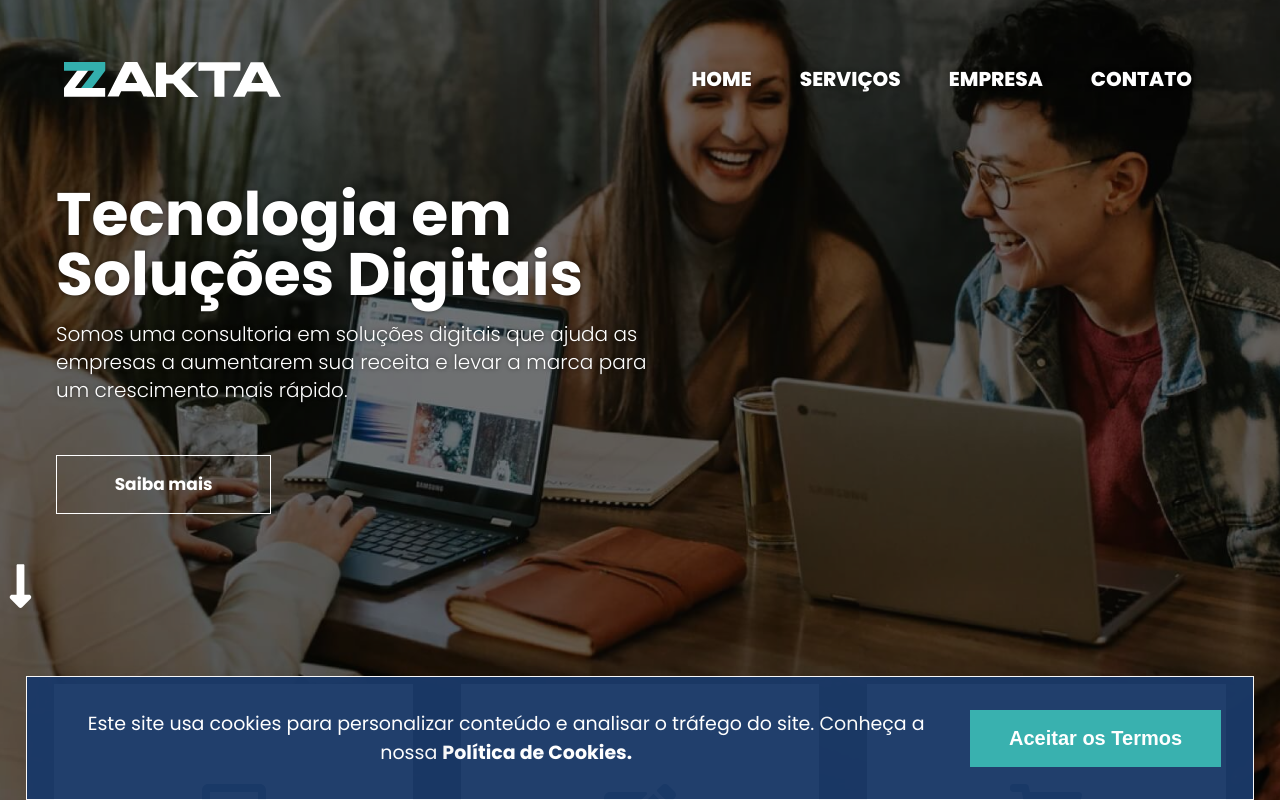
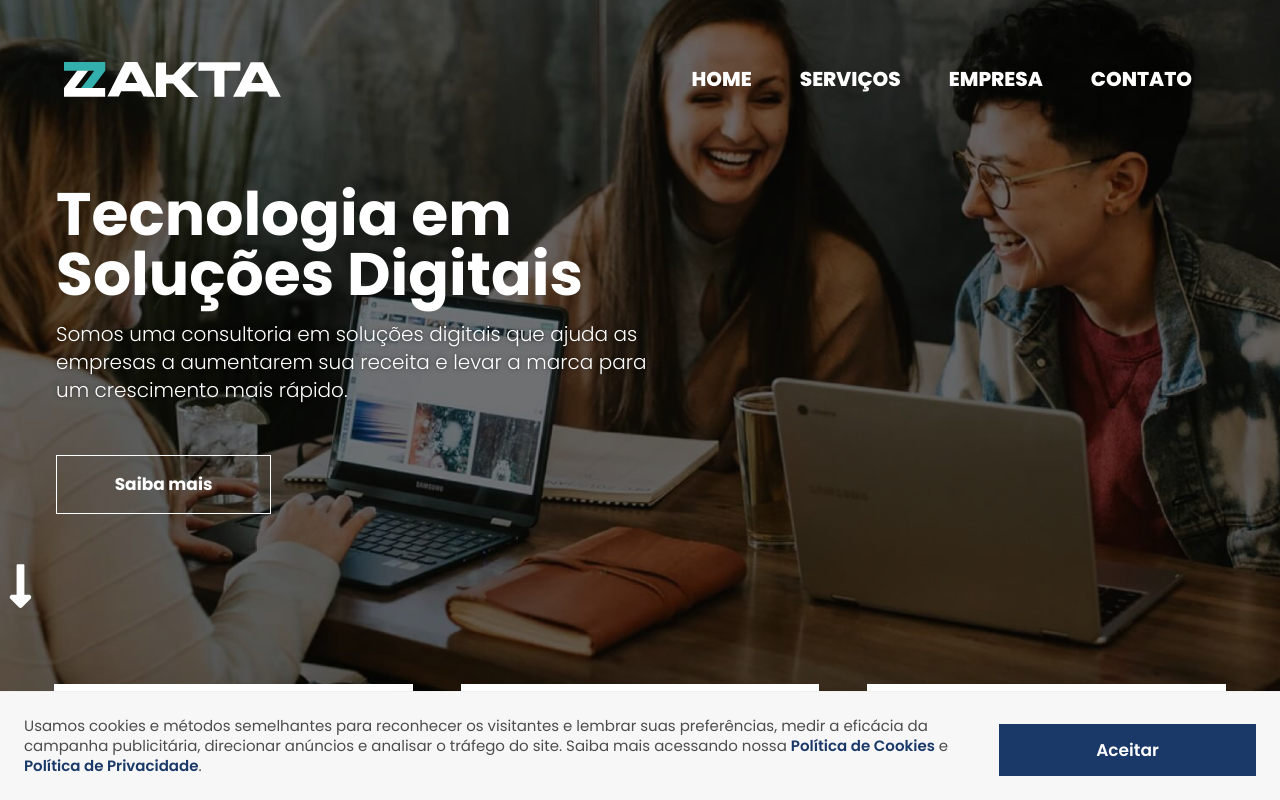
Before and after one commit to zakta/site, a Next.js app: page / in a window 1280 px wide. Shown: the top 800 px of the page. Built offline with nearby package versions, Linux system fonts and the light colour scheme.

Commit message:
change cookies modal layout

```diff
--- a/components/Card/styles.js
+++ b/components/Card/styles.js
@@ -70,7 +70,7 @@ export const Card = styled.div`
     font-size: 18px;
     font-weight: 500;
     position: relative;
-    text-align: justify;
+    text-align: left;
 
     @media (min-width: 768px){
       font-size: 16px;
--- a/components/Company/styles.js
+++ b/components/Company/styles.js
@@ -7,7 +7,6 @@ export const Container = styled.section`
   h3 {
     font-size: 30px;
     font-weight: 700;
-    text-align: justify;
     margin: 0;
   }
 `;
@@ -34,7 +33,6 @@ export const Division = styled.div`
   }
 `;
 export const Text = styled.p`
-  text-align: justify;
   font-size: 20px;
   font-weight: 600;
 
--- a/components/Footer/styles.js
+++ b/components/Footer/styles.js
@@ -81,7 +81,7 @@ export const Copyright = styled.p`
   font-size: 0.8rem;
   font-weight: 400;
   margin: 0;
-  padding: 1rem 0;
+  padding: .82rem 0;
 
   @media (min-width: 640px) {
     display: flex;
--- a/components/Form/index.js
+++ b/components/Form/index.js
@@ -50,6 +50,7 @@ export default function ContactForm() {
 
   return (
     <Form onSubmit={formik.handleSubmit}>
+      <div style={{ position: 'relative' }}>
         <InputForm
           name="name"
           type="text"
@@ -60,10 +61,10 @@ export default function ContactForm() {
           error={formik.touched.name && formik.errors.name}
         />
         {formik.touched.name && formik.errors.name ? (
-        <Position>
           <Erro>{formik.errors.name}</Erro>
-        </Position>
         ) : null}
+      </div>
+
       <InputForm
         name="tel"
         type="text"
--- a/components/Form/styles.js
+++ b/components/Form/styles.js
@@ -25,7 +25,7 @@ export const Form = styled.form`
     font-size: 15px;
     font-family: 'Poppins', sans-serif;
     font-weight: 700;
-    padding: .75rem;
+    padding: 1rem;
     margin: 1rem 0;
     width: 200px;
     text-transform: uppercase;
@@ -50,8 +50,8 @@ export const InputForm = styled.input`
   font-size: 15px;
   font-family: 'Poppins', sans-serif;
   font-weight: 500;
-  padding: 1rem;
-  margin: 1rem 0;
+  padding: 1.5rem;
+  margin: 1.2rem 0 1.7rem;
   width: 100%;
 
   :focus{
@@ -70,10 +70,10 @@ export const Textarea = styled.textarea`
   font-family: 'Poppins', sans-serif;
   font-size: 15px;
   font-weight: 500;
-  height: 200px;
-  padding: 1rem;
+  height: 280px;
+  padding: 1.5rem;
   width: 100%;
-  margin: 1rem 0;
+  margin: 1.2rem 0 1.7rem;
 
   :focus{
     background: white;
@@ -87,9 +87,7 @@ export const Position=styled.div`
 export const Erro= styled.div`
   color: red;
   font-size: 15px;
-  width: 100%;
-  text-align: left;
   font-weight: 700;
   position: absolute;
-  bottom: -10px;
+  bottom: 0;
 `;
--- a/components/Home/styles.js
+++ b/components/Home/styles.js
@@ -49,7 +49,6 @@ export const PageTitle = styled.div`
     font-weight: 900;
     line-height: 60px;
     margin: 0;
-    text-shadow: 0 0 4px rgba(0,0,0,0.5);
   }
 
   p {
--- a/components/Menu/styles.js
+++ b/components/Menu/styles.js
@@ -59,7 +59,6 @@ export const ListItem = styled.li`
     a {
       color: white;
       text-decoration: none;
-      text-shadow: 0 0 4px rgba(0,0,0,0.5);
       transition: all .15s ease;
 
       :active{
--- a/components/Modal/index.js
+++ b/components/Modal/index.js
@@ -1,23 +1,26 @@
+import Link from 'next/link';
 import { Container, CookieNotice } from './styles';
-import Link from 'next/link';
 
 export default function Modal(){
-  function sendCookies(){
+  const sendCookies = () => {
     const modal = document.getElementById('modal');
     const acceptModal= modal.classList.add('toggle');
 
     return acceptModal;
-  }
+  };
 
- return(
+ return (
    <Container id="modal">
      <CookieNotice>
-      <div>
-        <p>Este site usa cookies para personalizar conteúdo e analisar o tráfego do site.
-        Conheça a nossa <Link href={"#"}>Política de Cookies.</Link></p>
-      </div>
-       <button onClick={()=> {sendCookies()}}>Aceitar os Termos</button>
+      <p>
+        Usamos cookies e métodos semelhantes para reconhecer os visitantes e
+        lembrar suas preferências, medir a eficácia da campanha publicitária,
+        direcionar anúncios e analisar o tráfego do site. Saiba mais acessando
+        nossa <Link href="/politica-de-cookies">Política de Cookies</Link> e <Link href="/politica-de-privacidade">Política de Privacidade</Link>.
+      </p>
+
+       <button onClick={sendCookies}>Aceitar</button>
      </CookieNotice>
    </Container>
- )
-}
+ );
+};
--- a/components/Modal/styles.js
+++ b/components/Modal/styles.js
@@ -1,108 +1,90 @@
-import styled from "styled-components";
-
+import styled from 'styled-components';
 
 export const Container = styled.div`
+  background: #f7f7f7;
+  border-top: 1px solid #efefef;
+  bottom: 0;
+  box-sizing: border-box;
+  color: #4d4d4d;
   display: flex;
+  font-size: 15px;
   justify-content: center;
+  padding: 1.5rem;
+  position: fixed;
+  width: 100%;
   z-index: 13;
-  position: fixed;
-  bottom: 0;
-  width: 100%;
 
-  &.toggle{
+  &.toggle {
     display: none;
   }
-`
+`;
+
 export const CookieNotice = styled.div`
-  background:#1a3968;
-  opacity: .97;
-  border: 1px solid white;
+  align-items: center;
+  box-sizing: border-box;
   display: flex;
   flex-direction: column;
-  align-items: center;
-  padding-bottom: 1rem;
-  box-sizing: border-box;
+  margin: auto;
+  max-width: 1600px;
 
-  div{
-   padding: 1rem 2rem;
+  a {
+    color: #1a3968;
+    font-weight: 600;
+    position: relative;
+    text-decoration: none;
 
-   a{
-      color: white;
-      text-decoration: none;
-      font-weight: 700;
+    &::before {
+      content: "";
+      bottom: 0px;
+      background-color: #1a3968;
+      height: 1px;
+      left: 0px;
+      position: absolute;
+      transition: width 0.2s ease-in-out 0s;
+      width: 0px;
+    }
 
-      :hover{
-        text-decoration: underline;
+    :hover {
+      &::before {
+        width: 100%;
       }
     }
   }
-  p{
+
+  p {
+    line-height: 20px;
     margin: 0;
-    text-align: center;
-    font-size: 16px;
+  }
+
+  button {
+    align-self: end;
+    background: #1a3968;
+    border: 1px solid #1a3968;
     color: white;
+    cursor: pointer;
+    font-family: 'Poppins', sans-serif;
+    font-size: 17px;
+    font-weight: 600;
+    line-height: 30px;
+    margin-top: 1.5rem;
+    max-width: 257px;
+    padding: 10px 45px;
+    transition: all .3s ease;
+    width: 100%;
 
-
-  }
-  button{
-    width: 200px;
-    padding: .4rem;
-    font-size: 17px;
-    background: #33afad;
-    color: white;
-    font-weight: 600;
-    border: 1px solid #33afad;
-
-    :hover{
-      background: white;
-      color: #33afad;
+    :hover {
+      opacity: .75;
     }
 
   }
-  @media (min-width:768px){
-    width: 96%;
+
+  @media (min-width: 920px) {
     flex-direction: row;
     justify-content: space-between;
-    padding: 1rem;
-    padding-right: 2rem;
 
-    div{
-      padding: 1rem;
-    }
-    p{
-       font-size: 17px;
-       text-align: center;
-     }
-    button{
-      font-size: 19px;
-      width: 350px;
+    button {
+      margin-left: 1.5rem;
+      margin-top: 0;
     }
   }
-  @media (min-width:790px){
-    div{
-      padding: 1rem;
-    }
-    p{
-       font-size: 17px;
-     }
-    button{
-      font-size: 20px;
-      width: 300px;
-      padding: .5rem;
-    }
-  }
-  @media (min-width:1200px){
-    div{
-      padding: 1rem;
-    }
-    p{
-       font-size: 19px;
-     }
-    button{
-      font-size: 20px;
-      width: 300px;
-      padding: 1rem;
-    }
-  }
-
-`
+`;
```
Lines whose indentation alone changed are shown as unchanged.
